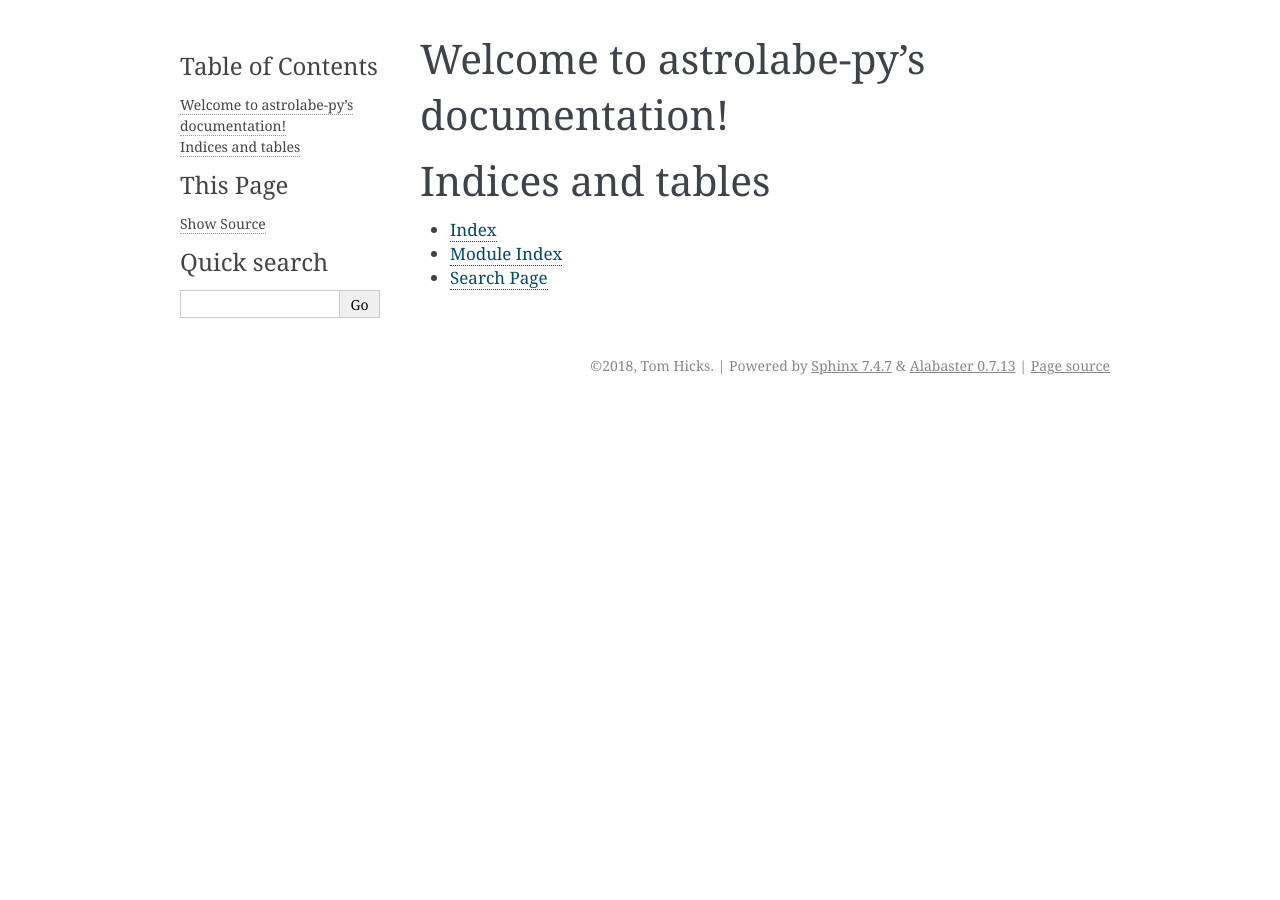
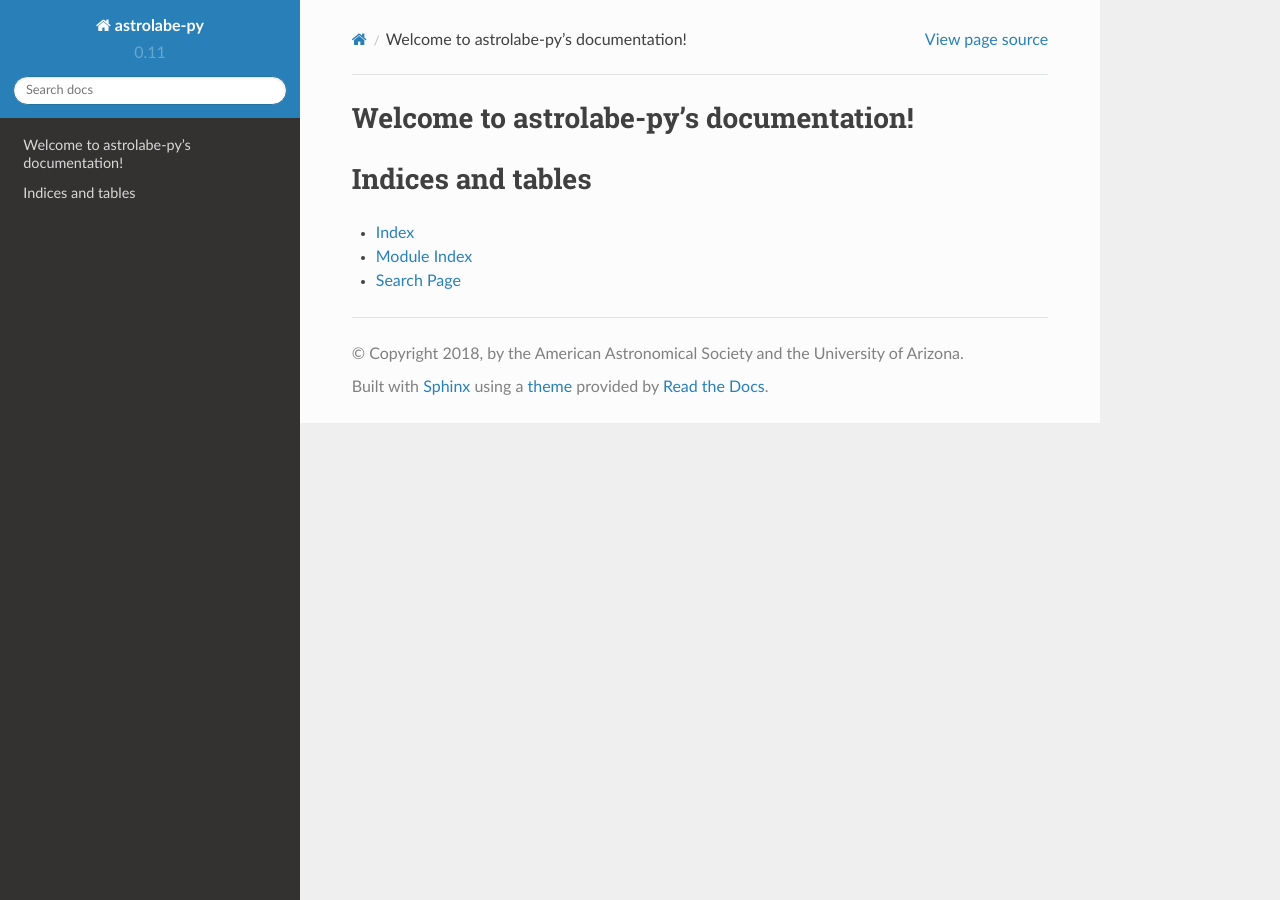
Before and after one commit to AstrolabeProject/astrolabe_py, a Sphinx documentation site: the page built from docs/source/index.rst, in a window 1280 px wide. Built offline with Sphinx 7.4.7 and the Read the Docs theme 2.0.0, drawn with Linux system fonts in a browser that asks for light colours.

Commit message:
Customize Sphinx config file for this project.

```diff
--- a/docs/source/conf.py
+++ b/docs/source/conf.py
@@ -20,13 +20,13 @@
 # -- Project information -----------------------------------------------------
 
 project = 'astrolabe-py'
-copyright = '2018, Tom Hicks'
+copyright = '2018, by the American Astronomical Society and the University of Arizona'
 author = 'Tom Hicks'
 
 # The short X.Y version
-version = ''
+version = '0.11'
 # The full version, including alpha/beta/rc tags
-release = '0.0.11'
+release = '0.0.11alpha'
 
 
 # -- General configuration ---------------------------------------------------
@@ -76,7 +76,7 @@ pygments_style = 'sphinx'
 # The theme to use for HTML and HTML Help pages.  See the documentation for
 # a list of builtin themes.
 #
-html_theme = 'alabaster'
+html_theme = 'sphinx_rtd_theme'
 
 # Theme options are theme-specific and customize the look and feel of a theme
 # further.  For a list of options available for each theme, see the
```
